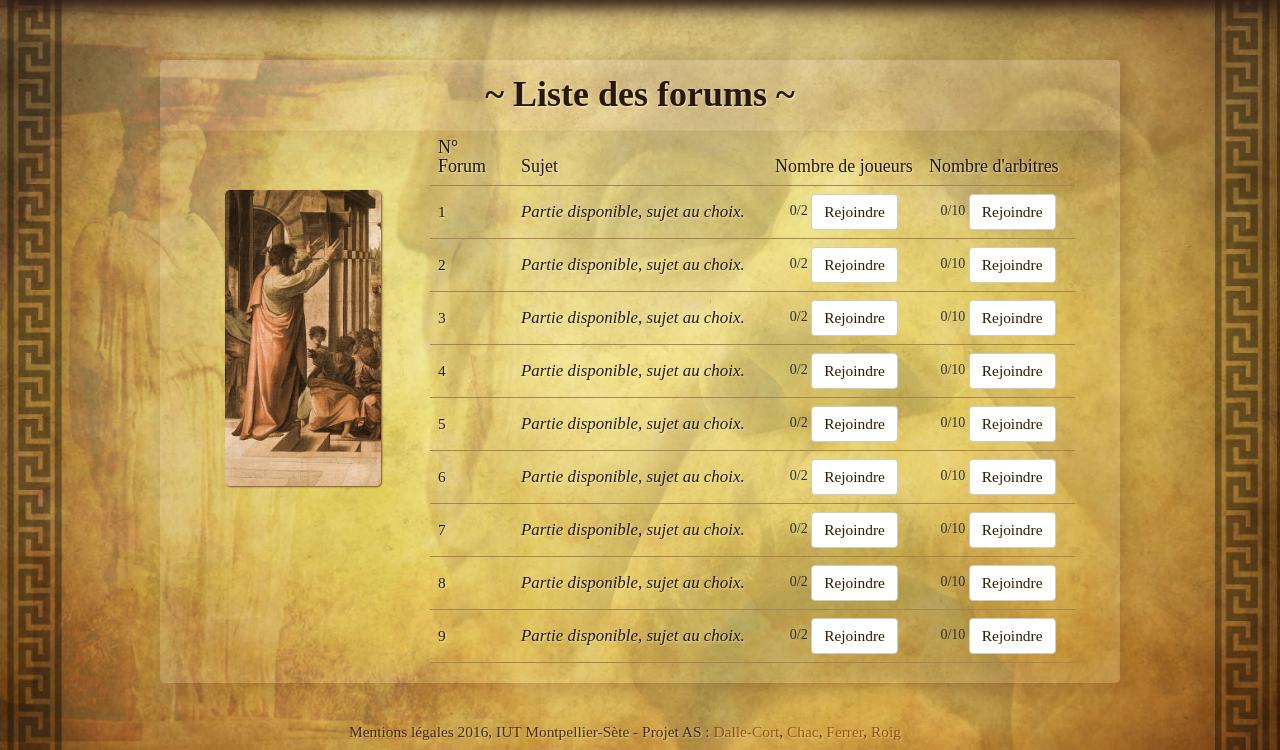
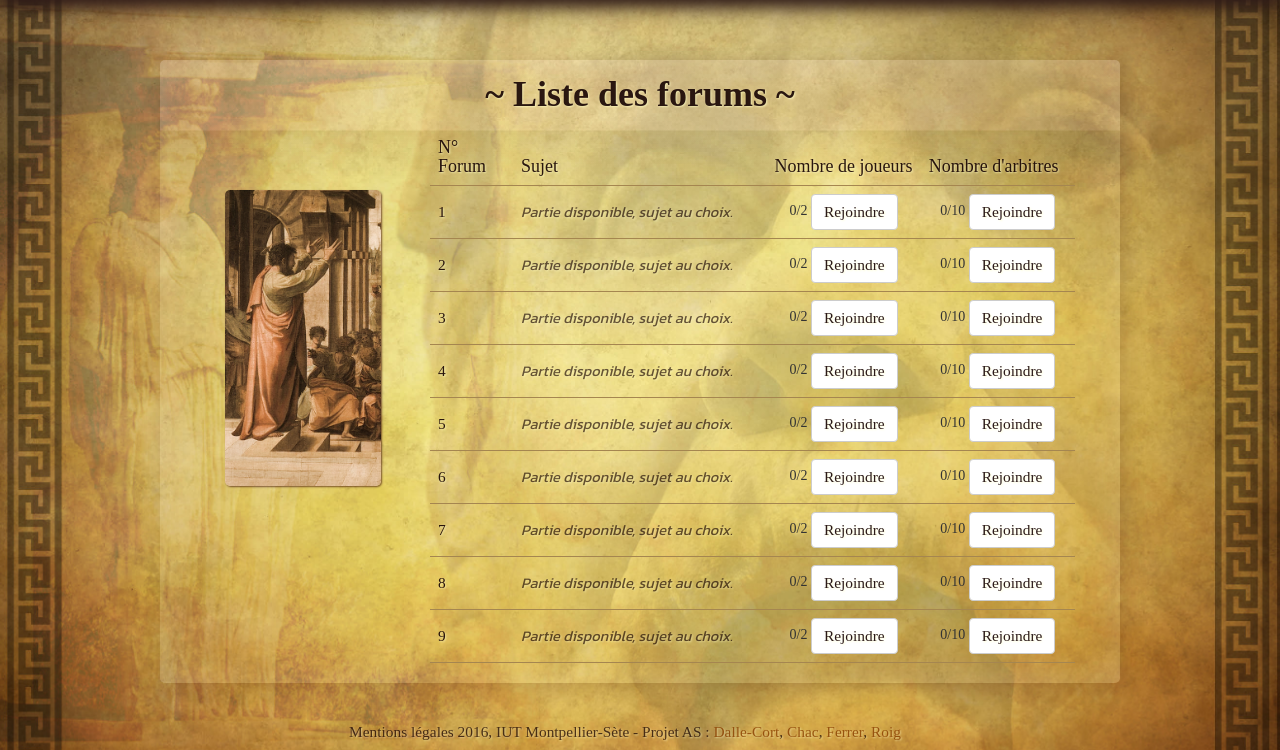
Before and after one commit to Clm-Roig/socrastination, a PHP site: page /liste_forums.php in a window 1280 px wide. Shown: the part 50-800 px from the top of the page. Run offline with PHP 8.4, Linux system fonts and the light colour scheme; data that the repository does not hold is empty; some libraries are stand-ins or nearby versions; some web fonts are replaced.

Commit message:
CSS liste fofo

```diff
--- a/site_web/css/style.css
+++ b/site_web/css/style.css
@@ -358,6 +358,15 @@ img.illustration{
 	background-color:inherit;
 }
 
+i.partie_dispo{
+	font-size : 0.95em;
+	opacity : 0.7;
+	font-family : 'Kanit';
+}
+
+p.nom_sujet{
+	font-size : 1.1em;
+}
 
 form.forum{
 	margin : 0;
--- a/site_web/fonctions_listeforums/actualisation_forums.php
+++ b/site_web/fonctions_listeforums/actualisation_forums.php
@@ -44,8 +44,8 @@
 	}
 	$res_sujet_tab = $res_sujet->fetch();
 
-	if ($res_sujet_tab['nomSujet']==null) $sujet = "<p><i>Partie disponible, sujet au choix.</i></p>";
-	else $sujet = $res_sujet_tab['nomSujet'];
+	if ($res_sujet_tab['nomSujet']==null) $sujet = '<i class="partie_dispo">Partie disponible, sujet au choix.</i>';
+	else $sujet = '<p class="nom_sujet">'.$res_sujet_tab['nomSujet'].'</p>';
 
 	// MISE À JOUR DE LA PAGE
 	// à faire : renvoyer du html, en chargeant une vue correspondant à une ligne du tableau des forums.
```
